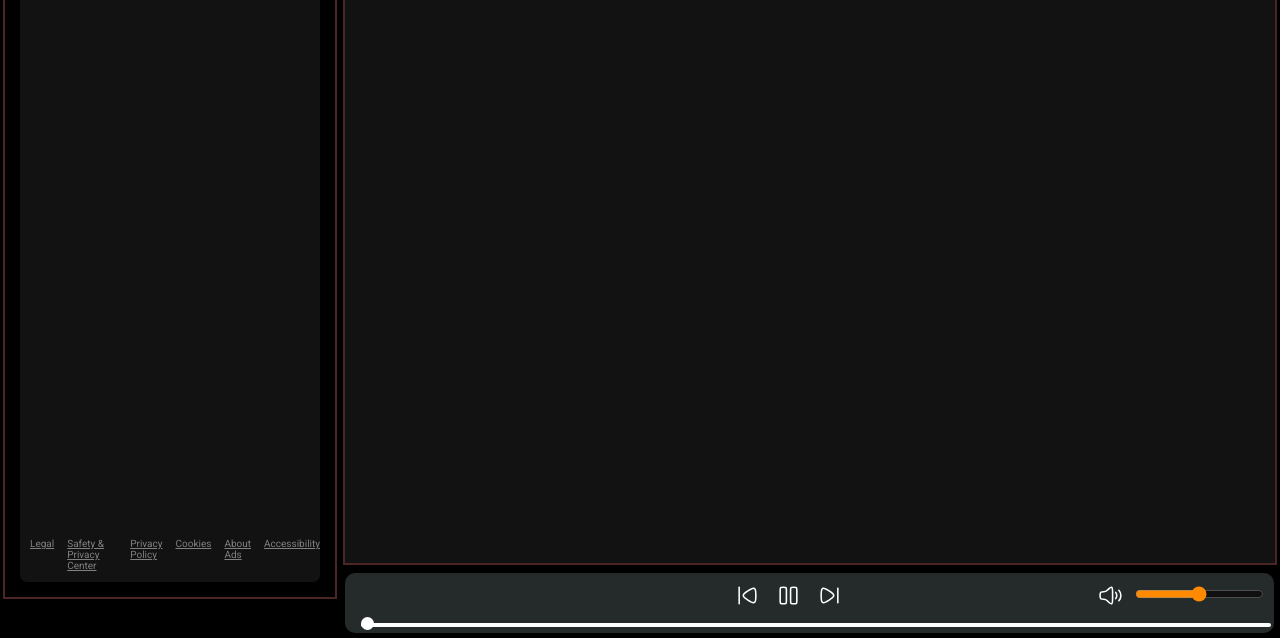
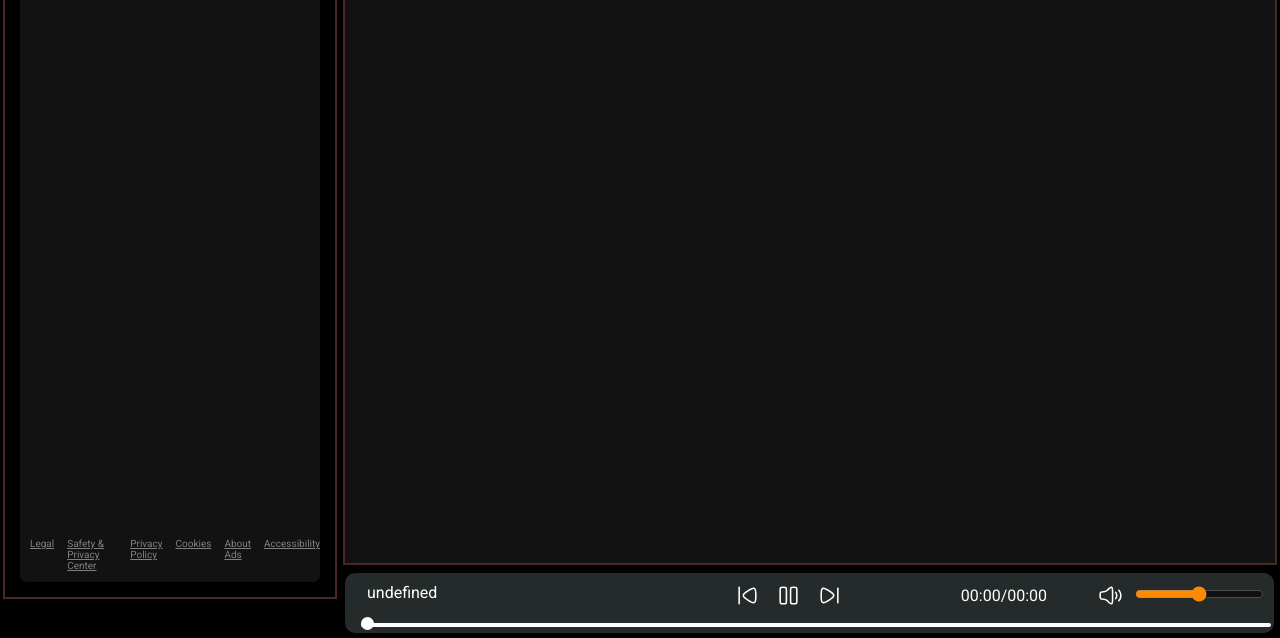
Before and after one commit to Adityachoubey-git/spotify, a plain HTML site: page index.html in a window 1280 px wide. Shown: the part 162-800 px from the top of the page. Drawn offline with Linux system fonts and the light colour scheme; the site is published under a folder, as on GitHub Pages, so addresses that start at the root find nothing; no server answers; a web font is replaced by a local one.

Commit message:
Update index.html

```diff
--- a/index.html
+++ b/index.html
@@ -93,28 +93,7 @@
 
     </div>
     <div class="right border">
-      <!-- <div class="artist spotifyPlaylist">
-        <div class="title">
-          <h1>Popular artists</h1>
-          <a href="/">Show all</a>
-        </div>
-        <div class="cardcontainer">
-          <div class="card artistCard">
-            <div class="play">
-              <svg data-encore-id="icon" role="img" aria-hidden="true" viewBox="0 0 24 24"
-                style="fill: black; width: 100%; height: 100%;">
-                <path
-                  d="m7.05 3.606 13.49 7.788a.7.7 0 0 1 0 1.212L7.05 20.394A.7.7 0 0 1 6 19.788V4.212a.7.7 0 0 1 1.05-.606z">
-                </path>
-              </svg>
-            </div>
-            <img src="https://i.scdn.co/image/ab67616100005174cb6926f44f620555ba444fca" alt="">
-            <h2>Pritam</h2>
-          </div>
 
-
-        </div>
-      </div> -->
       <div class="spotifyPlaylist albums">
         <h1>Popular Albums and Singles</h1>
         <div class="cardcontainer">
@@ -152,7 +131,7 @@
     </div>
 
   </div>
-  <script src="/javascript/script.js"></script>
+  <script src="./javascript/script.js"></script>
 </body>
 
 </html>
```
